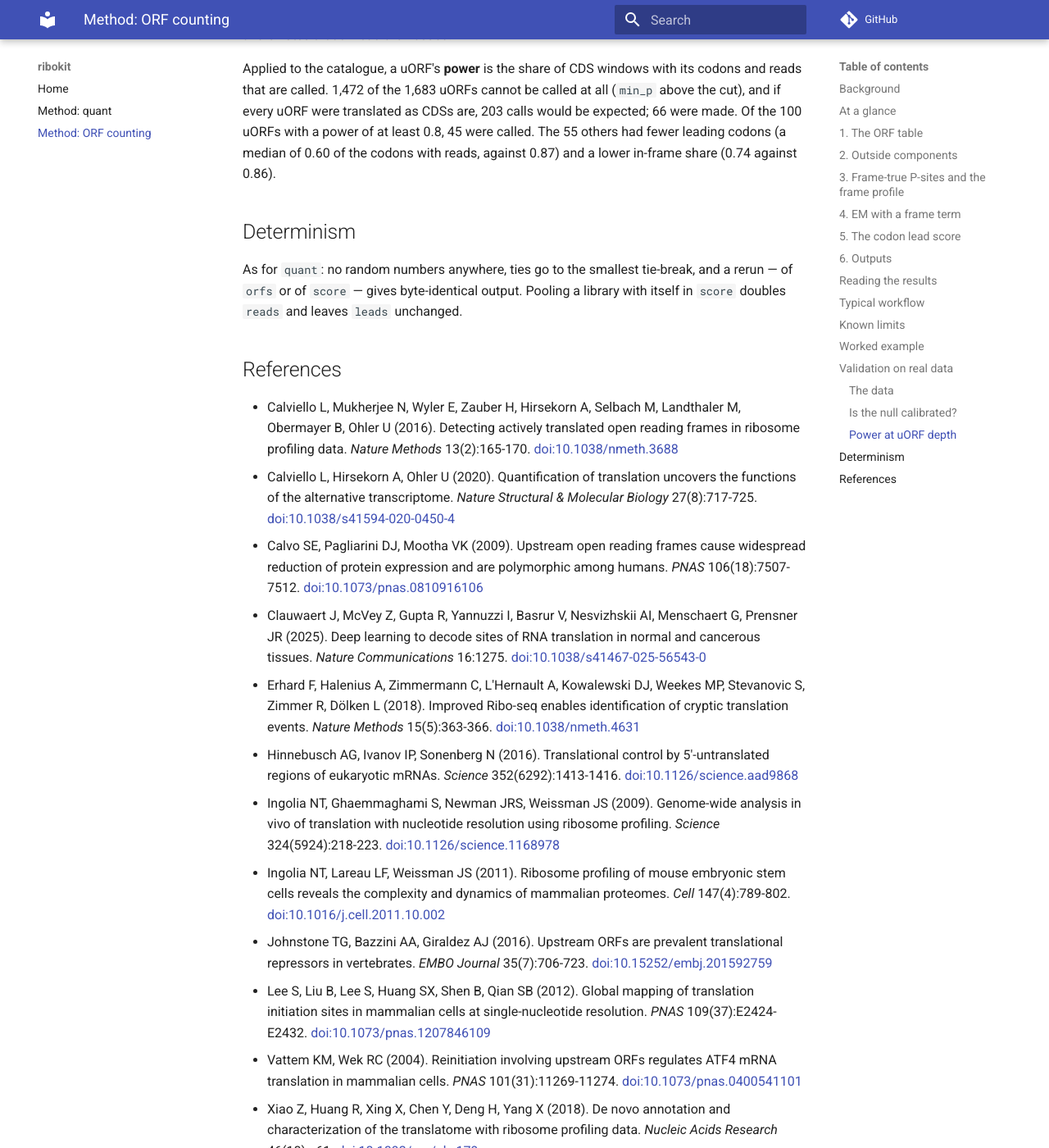
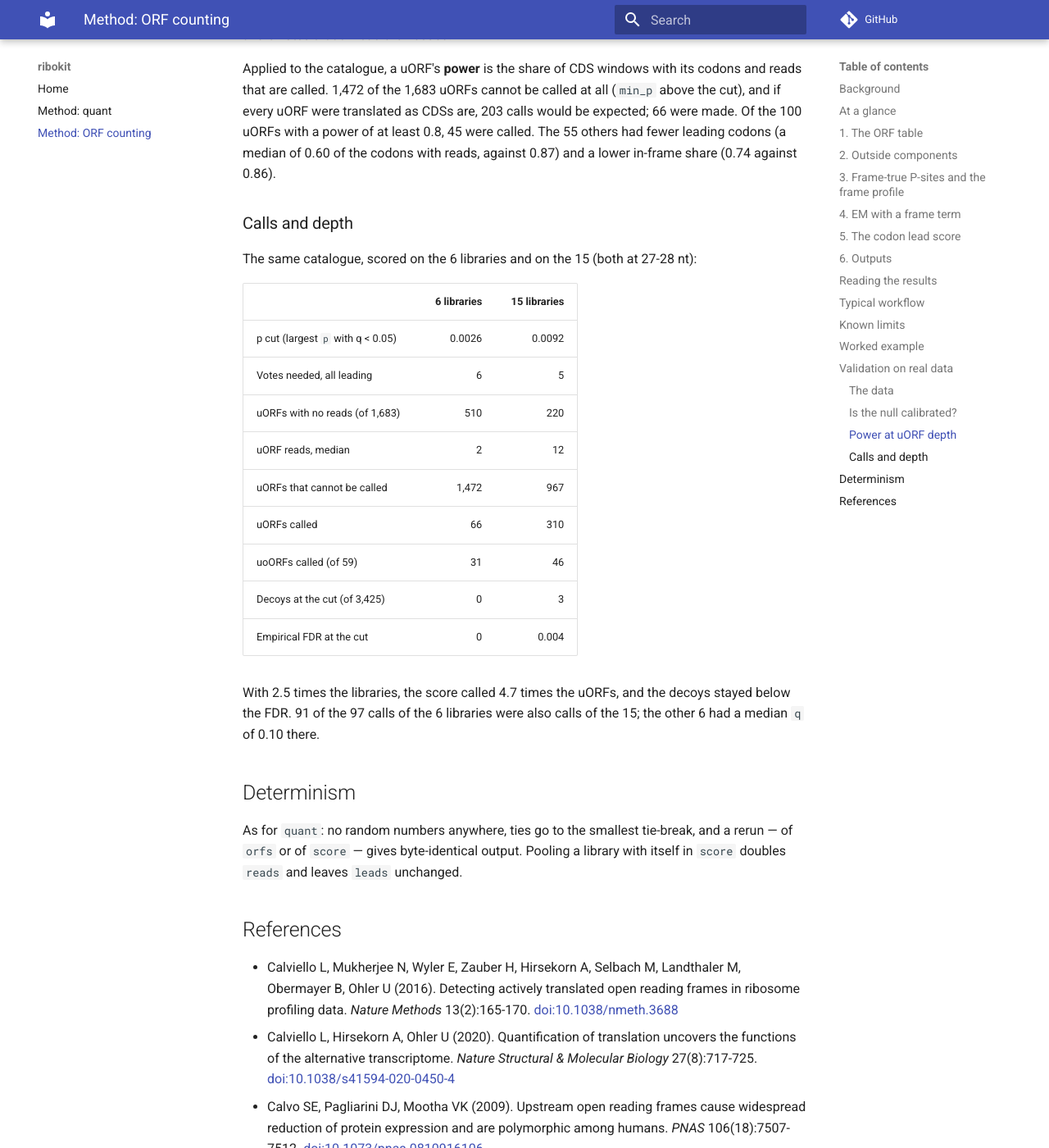
Before and after one commit to katarinagresova/ribokit, an MkDocs documentation site: the page built from docs/orfs.md, in a window 1280 px wide and 1400 px high, scrolled down 17897 px. Shown: the whole window at 82% size. Built offline with MkDocs 1.6.1 and Material for MkDocs 9.7.7, drawn with Linux system fonts in a browser that asks for light colours; comment, search, counter and statistics services are not loaded.

Commit message:
docs: add calls against depth, 6 and 15 libraries

```diff
--- a/docs/orfs.md
+++ b/docs/orfs.md
@@ -693,6 +693,27 @@ with a power of at least 0.8, 45 were called. The 55 others had
 fewer leading codons (a median of 0.60 of the codons with reads, against
 0.87) and a lower in-frame share (0.74 against 0.86).
 
+### Calls and depth
+
+The same catalogue, scored on the 6 libraries and on the 15 (both at 27-28
+nt):
+
+| | 6 libraries | 15 libraries |
+|---|---:|---:|
+| p cut (largest `p` with q < 0.05) | 0.0026 | 0.0092 |
+| Votes needed, all leading | 6 | 5 |
+| uORFs with no reads (of 1,683) | 510 | 220 |
+| uORF reads, median | 2 | 12 |
+| uORFs that cannot be called | 1,472 | 967 |
+| uORFs called | 66 | 310 |
+| uoORFs called (of 59) | 31 | 46 |
+| Decoys at the cut (of 3,425) | 0 | 3 |
+| Empirical FDR at the cut | 0 | 0.004 |
+
+With 2.5 times the libraries, the score called 4.7 times the uORFs, and the
+decoys stayed below the FDR. 91 of the 97 calls of the 6 libraries were also
+calls of the 15; the other 6 had a median `q` of 0.10 there.
+
 ## Determinism
 
 As for `quant`: no random numbers anywhere, ties go to the smallest tie-break,
```
